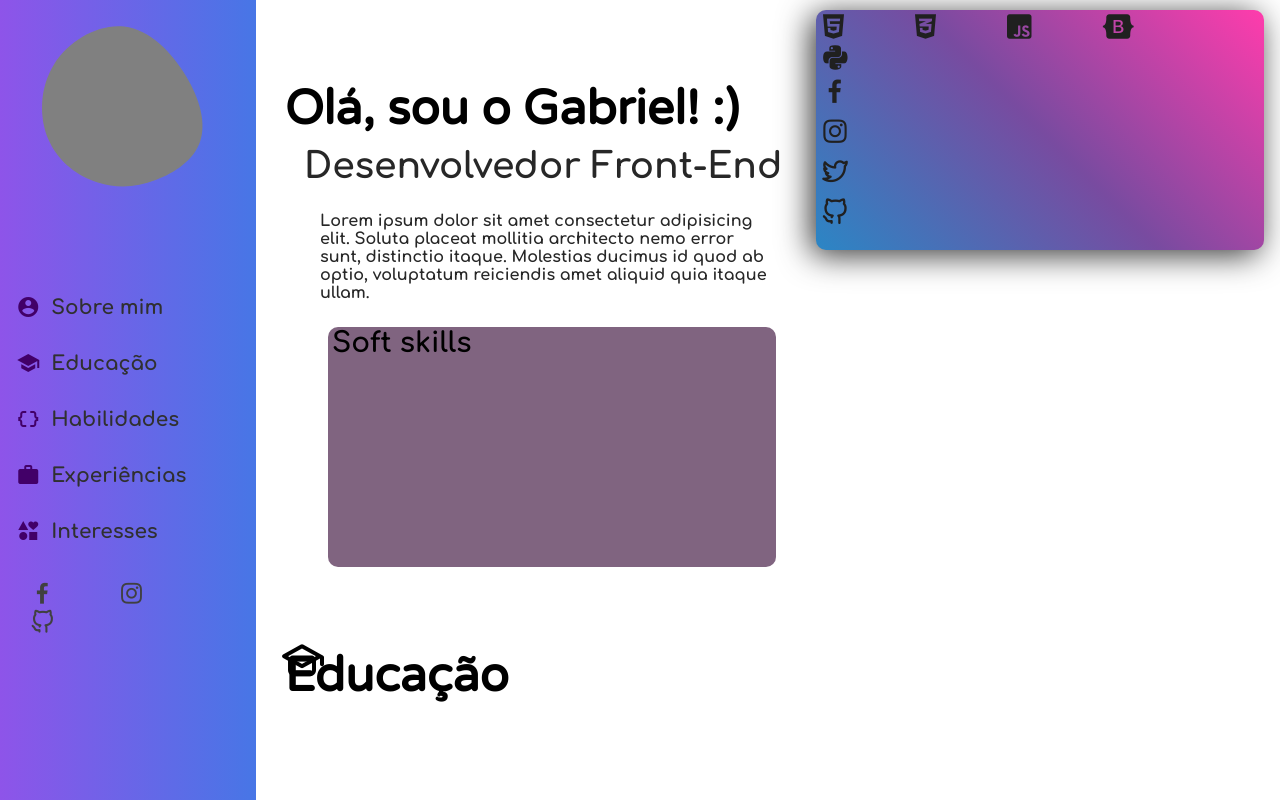
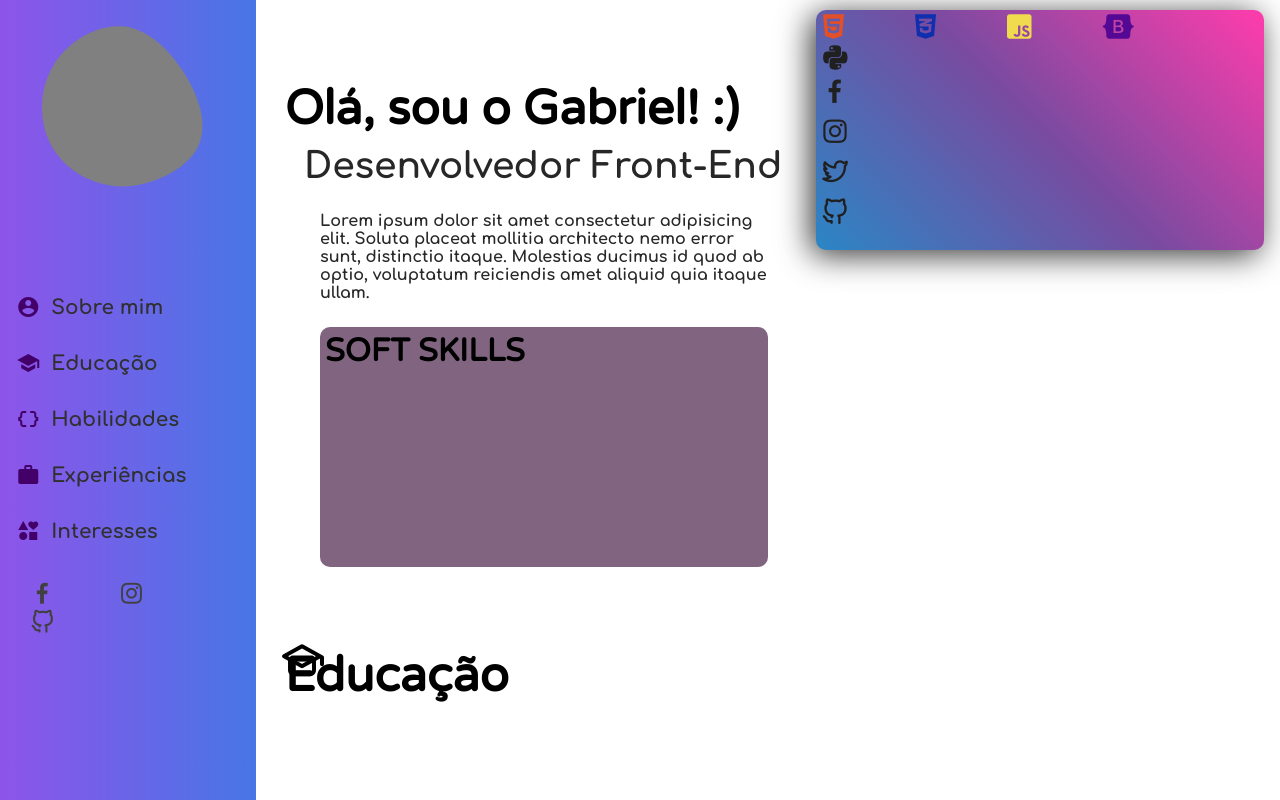
Before and after one commit to snowlzz/curriculum, a plain HTML site: page index.html in a window 1280 px wide. Drawn offline with nearby package versions, Linux system fonts and the light colour scheme.

Commit message:
soft skills initialized

```diff
--- a/index.html
+++ b/index.html
@@ -16,10 +16,10 @@
 <body>
     <div class="right-div">
         <div class="ico">
-            <i class="fab fa-html5 code-ico"></i>
-            <i class="fab fa-css3-alt code-ico"></i>
-            <i class="fab fa-js-square code-ico"></i>
-            <i class="fab fa-bootstrap code-ico"></i>
+            <i class="fab fa-html5 code-ico" style="color: #e34f26"></i>
+            <i class="fab fa-css3-alt code-ico" style="color: #0f2faf"></i>
+            <i class="fab fa-js-square code-ico" style="color: #F0DB4F"></i>
+            <i class="fab fa-bootstrap code-ico" style="color: #550894"></i>
             <i class="fab fa-python code-ico"></i>
         </div>
 
@@ -30,6 +30,7 @@
             <a href="#" class="a-icon"><i class="uil uil-github-alt uni-icom"></i></a>
         </div>
     </div>
+    <section class="initial">
         <header>
             <h1>Olá, sou o Gabriel! :)</h1>
             <p>Desenvolvedor Front-End</p><br>
@@ -40,11 +41,12 @@
                             aliquid quia itaque ullam.</p>
                 </div>
 
+        </header>
         <div class="soft-skills">
-            <h3>Soft skills</h3>
+            <h1 class="soft">SOFT SKILLS</h1>
         </div>
 
-    </header>
+    </section>
 
     <section class="educ">
         <header id="header">
--- a/styles.css
+++ b/styles.css
@@ -75,17 +75,20 @@ header p{
     background-color: rgb(128, 100, 128);
     width: 35%;
     height: 30vh;
-    margin-left: 20.5rem;
+    margin-left: 20rem;
     margin-top: 25px;
     border-radius: 10px;
 }
 
-.soft-skills h3{
-    font-family: var(--font-primary);
-    margin-left: 4px;
-    top: 20%;
-    font-size: 28px;
+.soft{
+    font-family: var(--font-action);
+    padding-top: 5px;
+    margin-left: 5px;
+    font-size: 32px;
+    font-weight: 600em;
+    color: #000000;
 }
+
 
 .a-icon{
     position: inherit;
@@ -133,7 +136,7 @@ header p{
 }
 
 .menu a:hover{
-    color:rgb(66, 0, 104);
+    color:rgb(255, 255, 255);
     transition: color 1s;
 }
 
```
Lines whose indentation alone changed are shown as unchanged.
